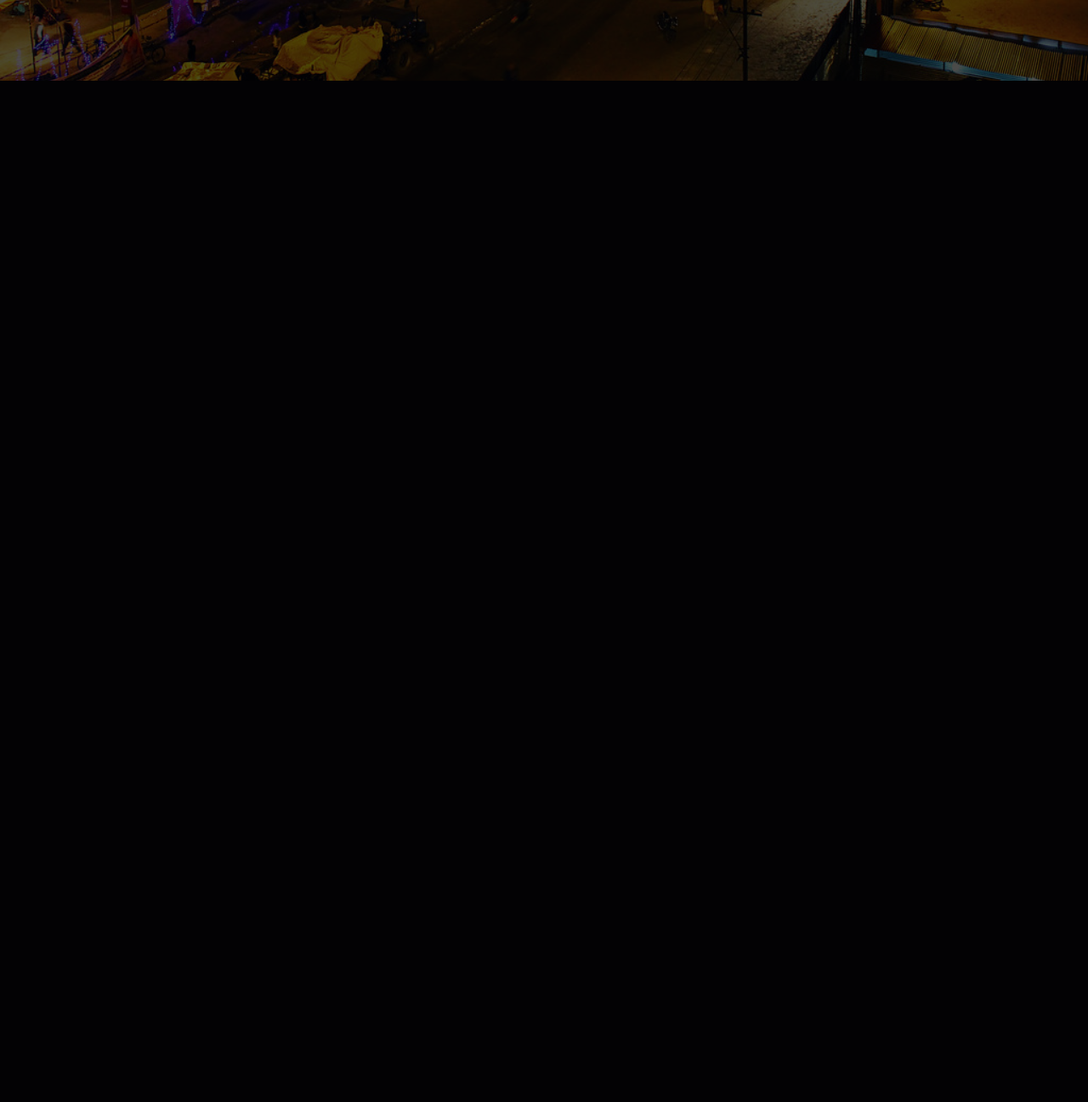
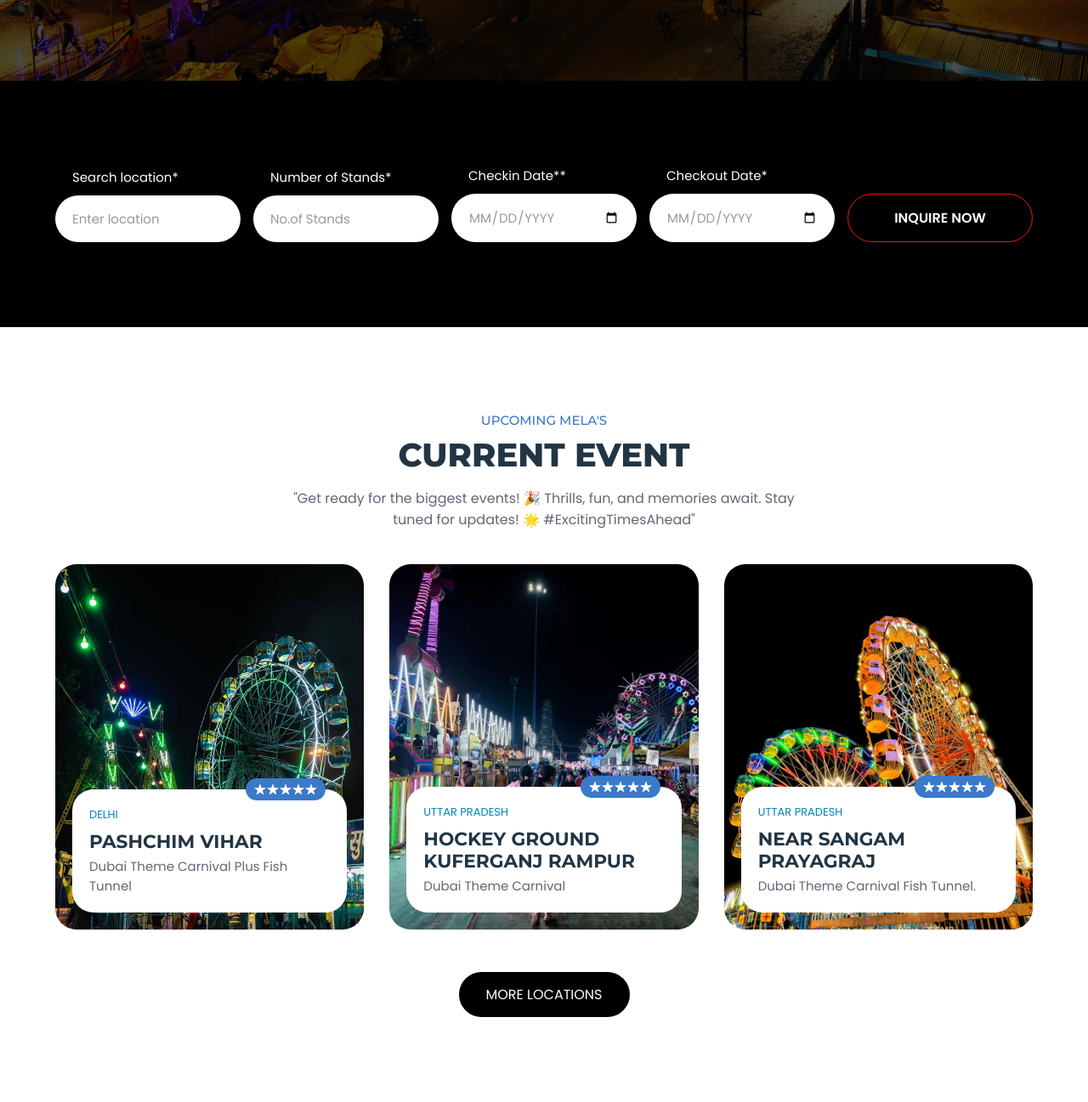
Before and after one commit to JKMamusements/who, a Django app: page / in a window 1280 px wide. Shown: the part 705-2002 px from the top of the page at 85% size. Before the commit the page ends 800 px from the top, so only its background shows below. Run offline with Django 5.2, Linux system fonts and the light colour scheme; data comes from the database, SQL or seed files in the repository.

Commit message:
added current events

```diff
--- a/eprapp/templates/index.html
+++ b/eprapp/templates/index.html
@@ -156,7 +156,192 @@
         </div>
       </section>
 
+<!--
+        - #stand SEARCH
+      -->
 
+      <section class="stand-search">
+        <div class="container">
+          <form action="" class="stand-search-form">
+            <div class="input-wrapper">
+              <label for="upcoming" class="input-label"
+                >Search location*</label
+              >
+
+              <input
+                type="text"
+                name="upcoming"
+                id="upcoming"
+                required
+                placeholder="Enter location"
+                class="input-field"
+              />
+            </div>
+
+            <div class="input-wrapper">
+              <label for="people" class="input-label"
+                >Number of Stands*</label
+              >
+
+              <input
+                type="number"
+                name="people"
+                id="people"
+                required
+                placeholder="No.of Stands"
+                class="input-field"
+              />
+            </div>
+
+            <div class="input-wrapper">
+              <label for="checkin" class="input-label">Checkin Date**</label>
+
+              <input
+                type="date"
+                name="checkin"
+                id="checkin"
+                required
+                class="input-field"
+              />
+            </div>
+
+            <div class="input-wrapper">
+              <label for="checkout" class="input-label">Checkout Date*</label>
+
+              <input
+                type="date"
+                name="checkout"
+                id="checkout"
+                required
+                class="input-field"
+              />
+            </div>
+
+            <button type="submit" class="btn btn-secondary">
+              Inquire now
+            </button>
+          </form>
+        </div>
+      </section>
+
+      <!--
+      - #POPULAR
+    -->
+
+      <section class="popular" id="upcoming">
+        <div class="container">
+          <p class="section-subtitle">Upcoming Mela's</p>
+
+          <h2 class="h2 section-title">Current Event</h2>
+
+          <p class="section-text">
+            "Get ready for the biggest events! 🎉 Thrills, fun, and memories
+            await. Stay tuned for updates! 🌟 #ExcitingTimesAhead"
+          </p>
+
+          <ul class="popular-list">
+            <li>
+              <div class="popular-card">
+                <figure class="card-img">
+                  <img
+                    src=" {% static "assets/images/MelaPic1.jpg" %}"
+                    alt="Mela Pic 1"
+                    loading="lazy"
+                  />
+                </figure>
+
+                <div class="card-content">
+                  <div class="card-rating">
+                    <ion-icon name="star"></ion-icon>
+                    <ion-icon name="star"></ion-icon>
+                    <ion-icon name="star"></ion-icon>
+                    <ion-icon name="star"></ion-icon>
+                    <ion-icon name="star"></ion-icon>
+                  </div>
+
+                  <p class="card-subtitle">
+                    <a href="#">Delhi</a>
+                  </p>
+
+                  <h3 class="h3 card-title">
+                    <a href="#">Pashchim Vihar</a>
+                  </h3>
+
+                  <p class="card-text">
+                    Dubai Theme Carnival Plus Fish Tunnel
+                  </p>
+                </div>
+              </div>
+            </li>
+
+            <li>
+              <div class="popular-card">
+                <figure class="card-img">
+                  <img
+                    src="./assets/images/MelaPic2.jpg"
+                    alt="MelaPic2"
+                    loading="lazy"
+                  />
+                </figure>
+
+                <div class="card-content">
+                  <div class="card-rating">
+                    <ion-icon name="star"></ion-icon>
+                    <ion-icon name="star"></ion-icon>
+                    <ion-icon name="star"></ion-icon>
+                    <ion-icon name="star"></ion-icon>
+                    <ion-icon name="star"></ion-icon>
+                  </div>
+
+                  <p class="card-subtitle">
+                    <a href="#">uttar pradesh</a>
+                  </p>
+
+                  <h3 class="h3 card-title">
+                    <a href="#">Hockey Ground Kuferganj Rampur</a>
+                  </h3>
+
+                  <p class="card-text">Dubai Theme Carnival</p>
+                </div>
+              </div>
+            </li>
+
+            <li>
+              <div class="popular-card">
+                <figure class="card-img">
+                  <img
+                    src="./assets/images/MelaPic3.jpg"
+                    alt="ela pic 3"
+                    loading="lazy"
+                  />
+                </figure>
+
+                <div class="card-content">
+                  <div class="card-rating">
+                    <ion-icon name="star"></ion-icon>
+                    <ion-icon name="star"></ion-icon>
+                    <ion-icon name="star"></ion-icon>
+                    <ion-icon name="star"></ion-icon>
+                    <ion-icon name="star"></ion-icon>
+                  </div>
+
+                  <p class="card-subtitle">
+                    <a href="#">uttar pradesh</a>
+                  </p>
+
+                  <h3 class="h3 card-title">
+                    <a href="#">Near Sangam Prayagraj</a>
+                  </h3>
+
+                  <p class="card-text">Dubai Theme Carnival Fish Tunnel.</p>
+                </div>
+              </div>
+            </li>
+          </ul>
+
+          <button class="btn btn-primary">More locations</button>
+        </div>
+      </section>
 
 
 
```
Also changed, not shown: static/assets/images/MelaPic1.jpg (added), static/assets/images/MelaPic2.jpg (added), static/assets/images/MelaPic3.jpg (added), static/assets/images/istockphoto-1329387882-612x612.jpg (added), static/assets/images/mela middle.jpg (added), static/assets/images/mela side 3.jpg (added), static/assets/images/mela side 4.jpg (added), static/assets/images/mela side 5.jpg (added), static/assets/images/mela side.jpg (added).
